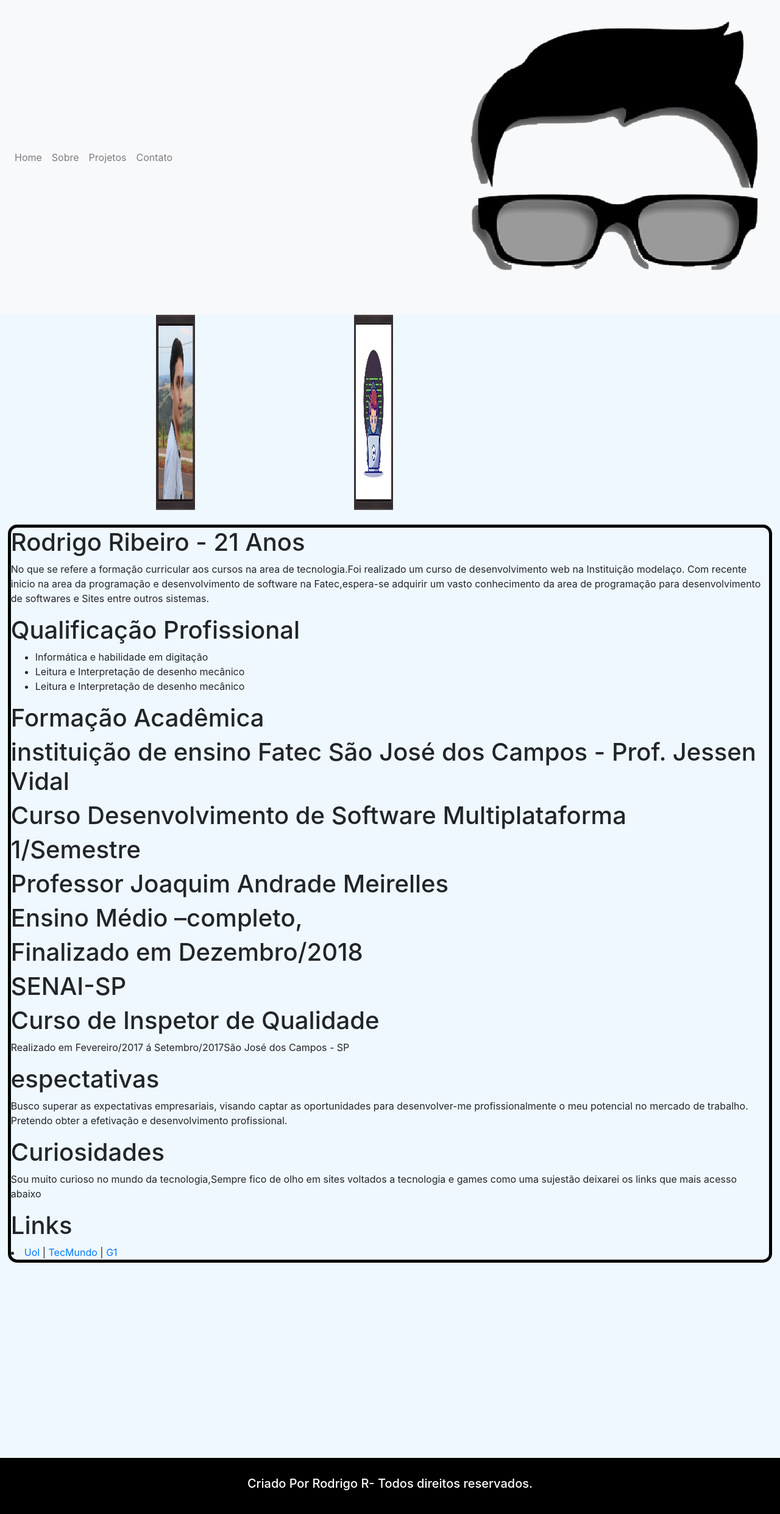
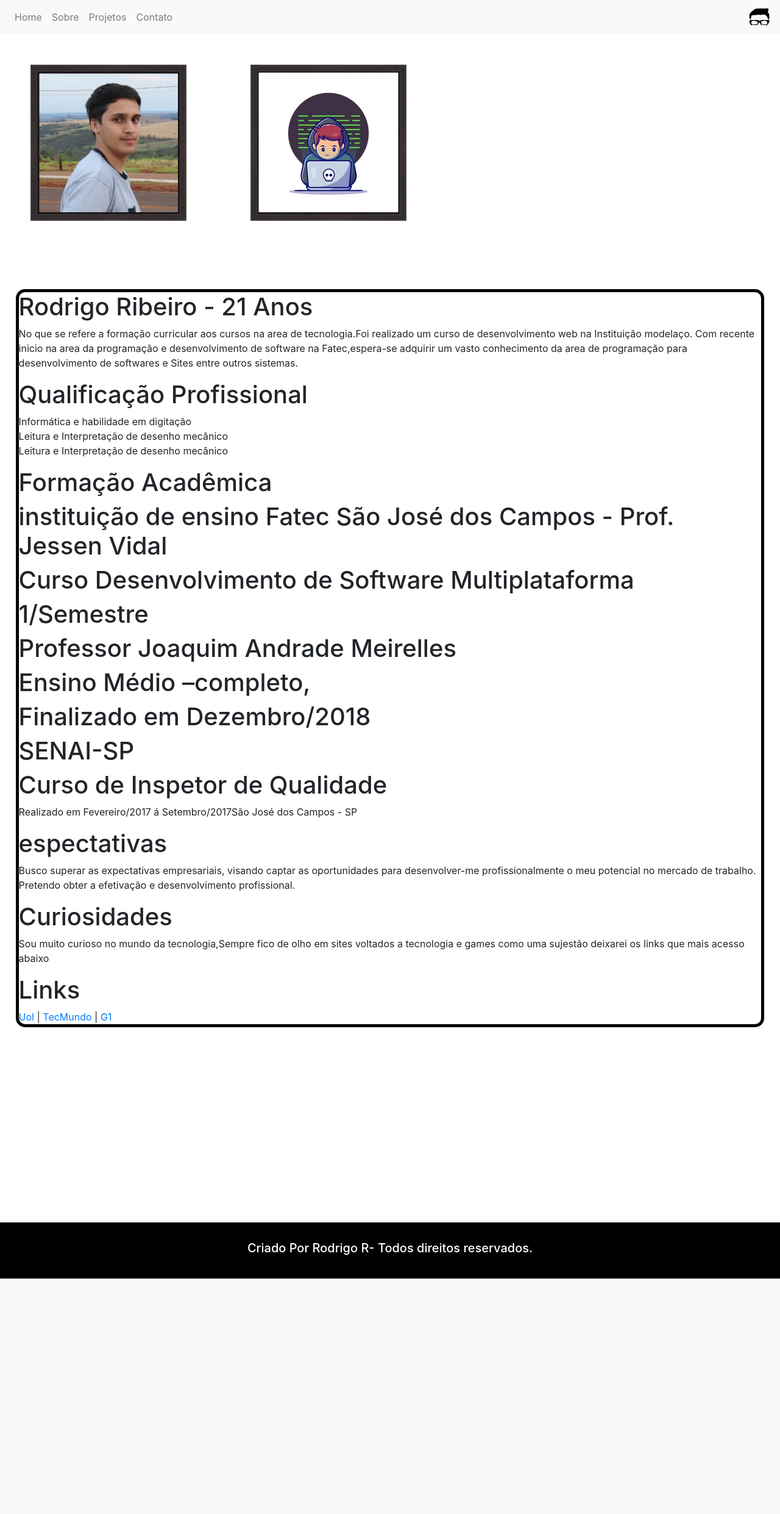
Before and after one commit to rodrigoribeiro027/Portfolio-1-Design-Digital, a Python web app: template templates/sobre1.html in a window 1280 px wide. Shown: the whole page at 61% size. After the commit the page ends 2096 px from the top, so only its background shows below. Run offline with Jinja, Linux system fonts and the light colour scheme; the template is opened without the code that fills it, so the values that code supplies are empty; some libraries are stand-ins or nearby versions.

Commit message:
Adição das novas regras no Css

```diff
--- a/static/CSS/home.css
+++ b/static/CSS/home.css
@@ -1,3 +1,14 @@
+
+*{
+    margin: 0;
+    padding: 0;
+    list-style: none;
+    text-decoration: none;
+}
+a{
+    list-style: none;
+    text-decoration: none;
+}
 body{
     margin: 0;
     font-family: 'Fjalla One', sans-serif;
@@ -70,69 +67,68 @@ footer{
     width: 33vh;
 }
 .imagemprojeto1{
-    width: 40vh;
+    width: 60vh;
     height: 35vh;
     padding-left: 10%;
     padding-top: 1%;
     filter: brightness(0,5);
 }
+@media (max-width: 952px){
+    .imagemprojeto1{
+        width: 80%;
+        margin: 5;
+        filter: brightness(3,5);
+    }
+}
+
 .imagemprojeto3{
-    width: 40vh;
-    height: 30vh;
-    padding-top: 1%;
-    padding-left: 40%;
+    width: 40%;
+    margin: 50px 50px 50px 50px;
+    margin-left: 30%;
+
+}
+
+.image3{
+
+    width: 10%;
+
 
 
  }
+ @media (max-width: 952px){
+    .image3{
+        width: 65%;
+
+    }
+}
+
 .imagemprojeto2{
-    width: 40vh;
-    height: 40vh;
-    padding-left: 20%;
-    padding-top: 1;
+    width: 20%;
+    margin: 50px 50px;
     filter: brightness(5);
     filter: contrast(1);
     }
+    @media (max-width: 952px){
+        .imagemprojeto2{
+            width: 45%;
+        }
+}
+.email{
+    margin: 15px 15px 15px 15px;
+}
 
 .text1{
 margin-left: 1%;
 }
 #text2{
-    margin-right: 1%;
-    margin-left:1%;
+    margin-right: 2%;
+    margin-left:2%;
     border: 5px solid black;
     border-radius: 15px;
-     }
-
-
-#body{
-    background-color: rgba(240,248,255);
+    margin-top: 3%;
 }
-
-.buttonClass{
-    font-size:15px;
-    font-family:Arial;
-    width:200px;
-    height:100px;
-    border-width:1px;
-    color:#666666;
-    border-color:#dcdcdc;
-    font-weight:bold;
-    border-top-left-radius:6px;
-    border-top-right-radius:6px;
-    border-bottom-left-radius:6px;
-    border-bottom-right-radius:6px;
-    box-shadow:inset 0px 1px 0px 0px #ffffff;
-    text-shadow:inset 0px 1px 0px #ffffff;
-    background:linear-gradient(#ffffff, #f6f6f6);
-  }
-
-  .buttonClass:hover {
-    background: linear-gradient(#f6f6f6, #ffffff);
-  }
-
-.image3{
-    width: 25%;
-    margin-left: 35%;
-
-
-  }
+.foto{
+    width: 35px;
+    filter: brightness(2);
+    filter: contrast(30);
+}
```
Also changed, not shown: other parts of static/CSS/home.css (+9 -23 lines).
